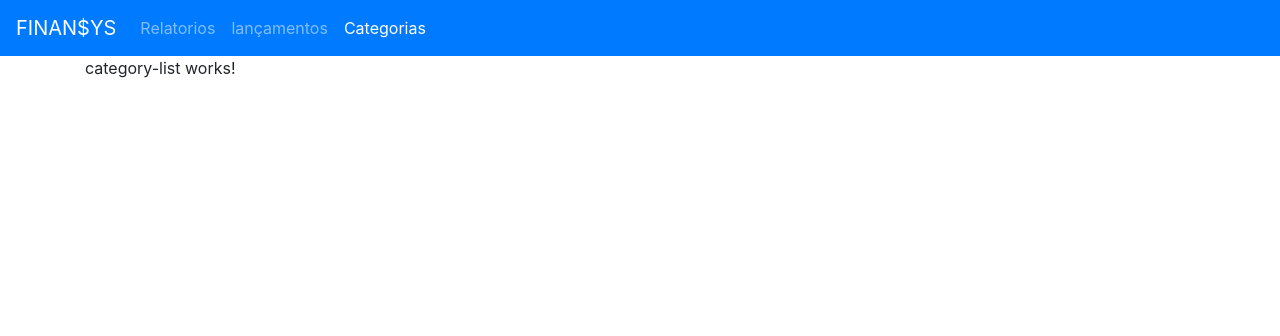
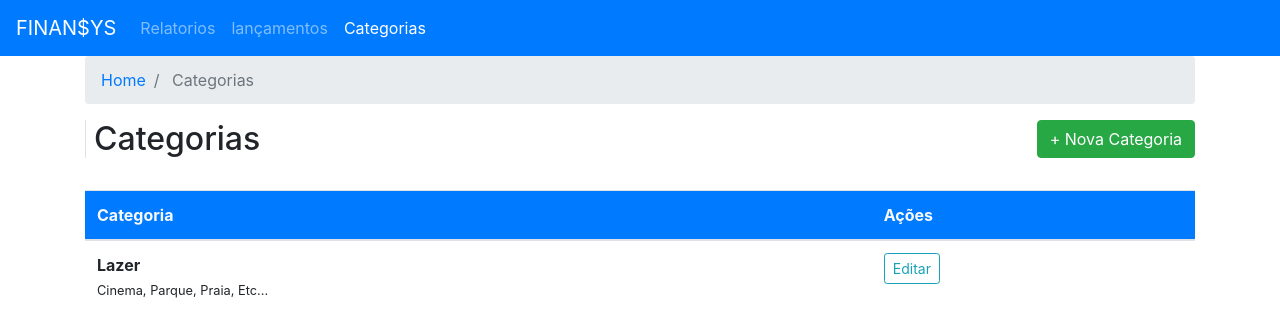
Before and after one commit to gustavorr21/angular-avancado-master-details-crud, an Angular app: page /categories in a window 1280 px wide. Shown: the top 336 px of the page. Built offline with nearby package versions, Linux system fonts and the light colour scheme.

Commit message:
add roots ate the categories templates

```diff
--- a/src/app/app-routing.module.ts
+++ b/src/app/app-routing.module.ts
@@ -2,7 +2,7 @@
 import { RouterModule, Routes } from '@angular/router';
 
 const routes: Routes = [
-  {path:'categories', loadChildren:'./pages/categories/categories.module#CategoriesModule'}
+  { path: 'categories', loadChildren: () => import('./pages/categories/categories.module').then(m => m.CategoriesModule)  },
 ];
 
 @NgModule({
--- a/src/app/pages/categories/categories.module.ts
+++ b/src/app/pages/categories/categories.module.ts
@@ -7,10 +7,11 @@
 
 
 @NgModule({
-  declarations: [CategoryListComponent, CategoryFormComponent],
+
   imports: [
     CommonModule,
     CategoriesRoutingModule
-  ]
+  ],
+  declarations: [CategoryListComponent, CategoryFormComponent]
 })
 export class CategoriesModule { }
--- a/src/app/pages/categories/category-list/category-list.component.html
+++ b/src/app/pages/categories/category-list/category-list.component.html
@@ -1 +1,47 @@
-<p>category-list works!</p>
+<nav>
+    <ol class="breadcrumb">
+    <li class="breadcrumb-item">
+        <a routerLink="/">Home</a>
+    </li>
+
+    <li class="breadcrumb-item active">
+        Categorias
+    </li>
+    </ol>
+</nav>
+
+<div class="row mb-4">
+    <div class="col-md">
+        <h1 class="h2 border-left pl-2">
+        Categorias
+        </h1>
+    </div>
+
+    <div class="col-md">
+        <a routerLink="new" class="btn btn-success float-right">
+            + Nova Categoria
+        </a>
+    </div>
+</div>
+
+
+<table class="table table-hover">
+    <thead>
+        <tr class="bg-primary text-light">
+            <th>Categoria</th>
+            <th>Ações</th>
+        </tr>
+    </thead>
+
+    <tbody>
+        <tr>
+            <td>
+            <strong>Lazer</strong><br>
+            <small>Cinema, Parque, Praia, Etc...</small>
+            </td>
+            <td>
+                <a [routerLink]= "[12,'edit']" class=" btn btn-outline-info btn-sm"> Editar </a>
+            </td>
+        </tr>
+    </tbody>
+</table>
```
